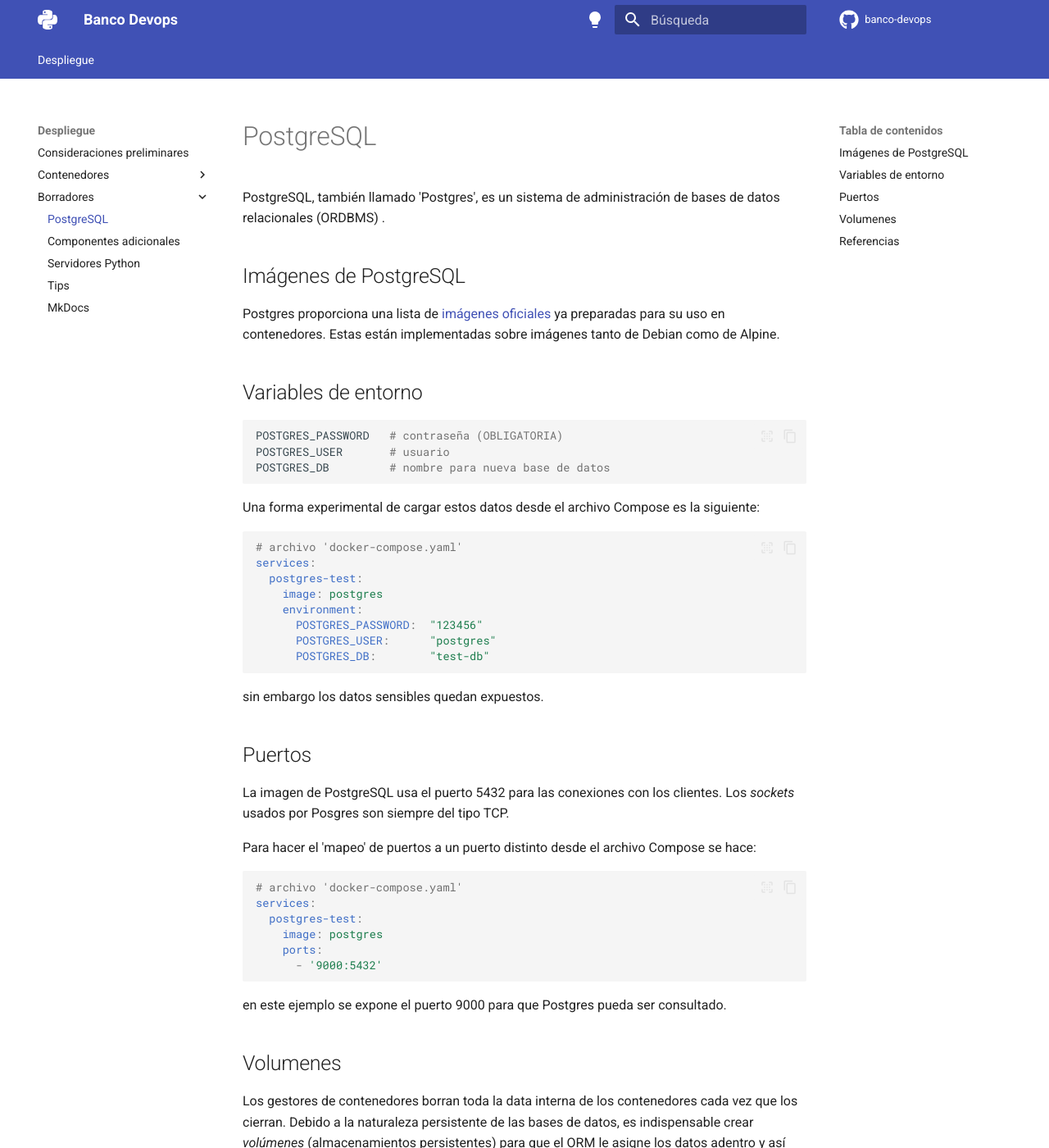
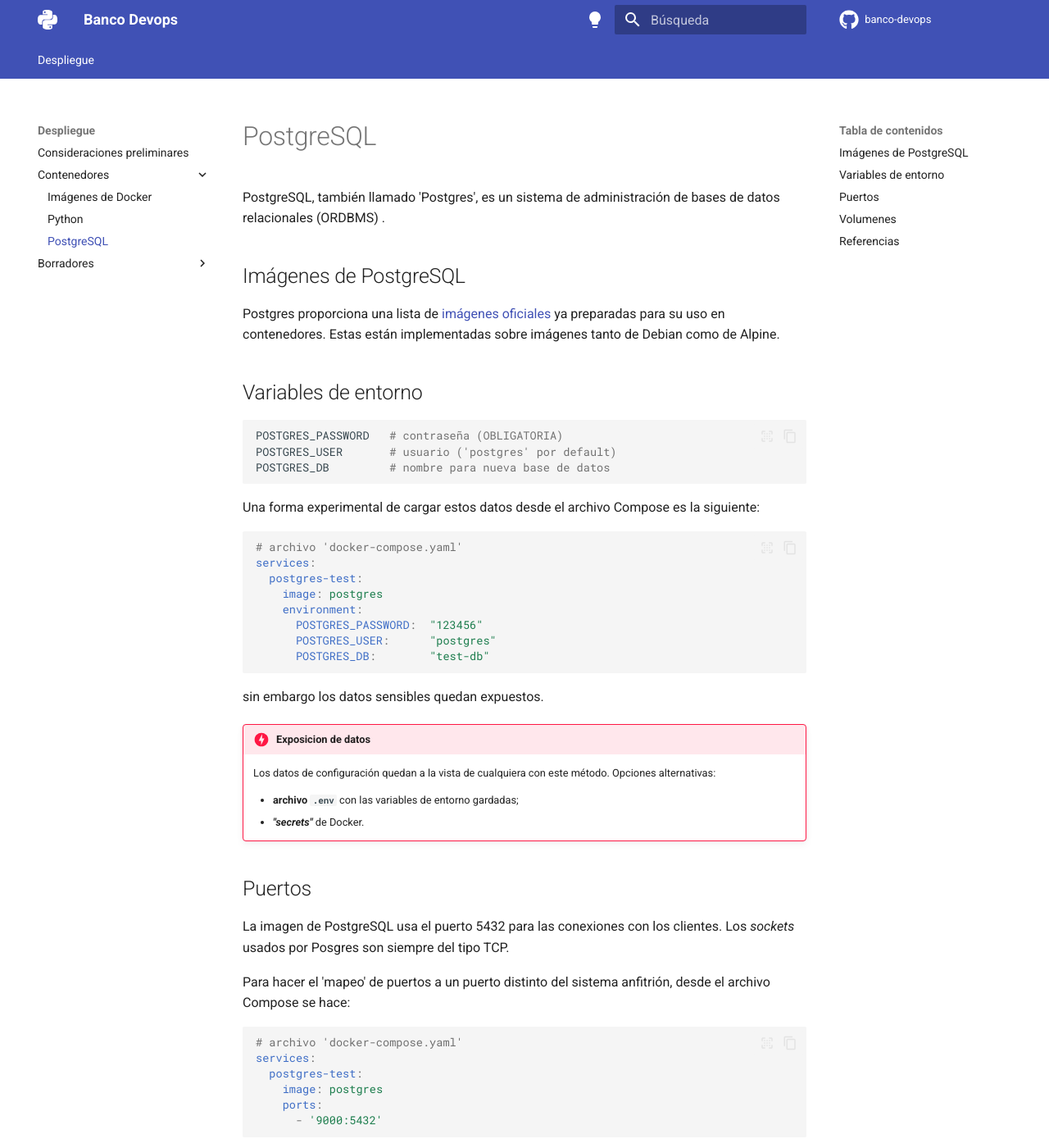
Before and after one commit to PYTHON-DESDE-0/banco-devops, an MkDocs documentation site: the page built from documentacion/despliegue/postgres.md, in a window 1280 px wide and 1400 px high. Shown: the whole window at 82% size. Built offline with MkDocs 1.6.1 and Material for MkDocs 9.7.7, drawn with Linux system fonts in a browser that asks for light colours; plug-ins that fetch from the network failed and are left out; comment, search, counter and statistics services are not loaded; some of the changed text lies outside the part shown.

Commit message:
Despliegue: página de Postgres mejorada

````diff
--- a/documentacion/despliegue/postgres.md
+++ b/documentacion/despliegue/postgres.md
@@ -19,7 +19,7 @@
 
 ```bash
 POSTGRES_PASSWORD   # contraseña (OBLIGATORIA)
-POSTGRES_USER       # usuario
+POSTGRES_USER       # usuario ('postgres' por default)
 POSTGRES_DB         # nombre para nueva base de datos
 ```
 
@@ -38,6 +38,15 @@
 
 sin embargo los datos sensibles quedan expuestos.
 
+!!! danger "Exposicion de datos"
+
+    Los datos de configuración quedan a la vista de cualquiera con este método.
+    Opciones alternativas:
+
+     - **archivo `.env`** con las variables de entorno gardadas;
+     - ***"secrets"*** de Docker.
+
+
 
 ## Puertos
 
@@ -47,6 +56,7 @@
 
 Para hacer el 'mapeo' de puertos
 a un puerto distinto
+del sistema anfitrión,
 desde el archivo Compose se hace:
 
 ```yaml
@@ -102,6 +112,33 @@
     external: true  # debe ser preexistente
 ```
 
+!!! info "Volumenes - Creacion manual"
+
+    Los volúmenes se crean manualmente con Docker mediante la terminal:
+
+    ```bash
+    docker volume create  nombre_volumen
+    ```
+
+    Y la ubicacíón de su información guardada aparecerá en la ruta del sistema anfitrión indicada por:
+
+    ```bash
+    docker volume inspect --format {{.Mountpoint}}  nombre_volumen
+    ```
+    Rutas habituales:
+
+    === "Windows"
+
+        ```bash
+        ???
+        ```
+
+    === "GNU/Linux"
+
+        ```bash
+        /home/USUARIO/.local/share/containers/storage/volumes/volumen_exterior/_data
+        ```
+
 
 
 ## Referencias
--- a/mkdocs.yml
+++ b/mkdocs.yml
@@ -54,6 +54,7 @@
     - content.code.copy
     - content.code.select
     - content.code.annotate
+    - content.tabs.link
     - search
     - search.suggest
     - search.highlight
@@ -183,8 +184,8 @@
     - Contenedores:
       - despliegue/imagenes.md
       - despliegue/python.md
+      - despliegue/postgres.md
     - Borradores:
-      - despliegue/postgres.md
       - despliegue/adicionales.md
       - despliegue/servidores.md
       - despliegue/tips.md
````
